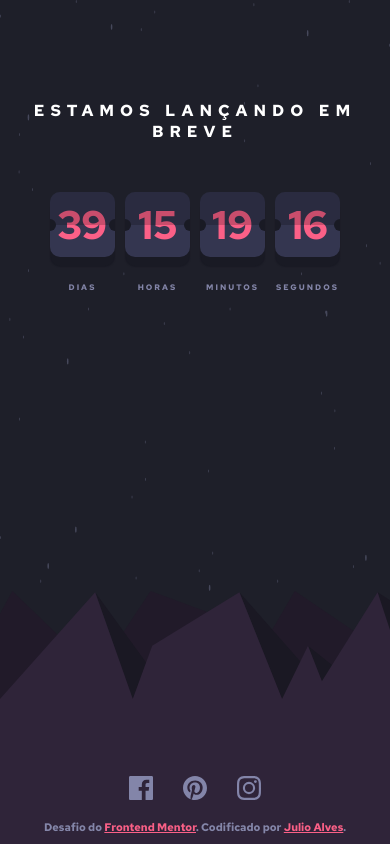
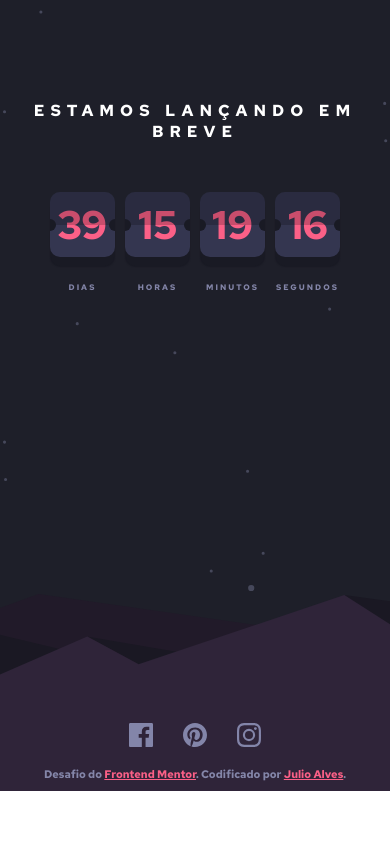
Before and after one commit to JulioAlves-Dev/launch-countdown-timer-main, a plain HTML site: page index.html in a window 390 px wide. Drawn offline with Linux system fonts and the light colour scheme.

Commit message:
Acerto da Resposividade

```diff
--- a/assets/css/style.css
+++ b/assets/css/style.css
@@ -14,18 +14,18 @@
 body {
   font-family: "Red Hat Text", sans-serif;
   font-size: 14px;
+  overflow-x: hidden;
 }
 main {
   width: 100vw;
-  min-height: 100vh;
+  min-height: 70vh;
   display: flex;
   flex-direction: column;
   align-items: center;
-  background: url("../../images/bg-stars.svg"),
-    url("./../../images/pattern-hills.svg"), var(--very-dark-blue);
-  background-repeat: no-repeat, no-repeat;
-  background-size: 100vw 70vh, 100vw 30vh;
-  background-position: top, bottom right;
+  background: url("../../images/bg-stars.svg"), var(--very-dark-blue);
+  background-repeat: no-repeat;
+  background-size: cover;
+  background-position: top;
   letter-spacing: 6px;
   position: relative;
 }
@@ -98,24 +98,35 @@ main .time-item .point-right {
 main .times .time-text {
   color: var(--grayish-blue);
 }
-main .redes-social {
+
+footer {
+  width: 100vw;
+  min-height: 200px;
+  position: relative;
+  background: url("./../../images/pattern-hills.svg"), var(--very-dark-blue);
+  background-repeat: no-repeat;
+  background-size: 100vw cover;
+  background-position: bottom right;
+}
+footer .redes-social {
   width: 100%;
   display: flex;
   justify-content: center;
   position: absolute;
   bottom: 40px;
 }
-main .redes-social ul {
+footer .redes-social ul {
   list-style: none;
   display: flex;
 }
-main .redes-social li {
+footer .redes-social li {
   margin: 0px 15px;
 }
 .redes-social svg:hover path {
   fill: var(--soft-red);
 }
 .attribution {
+  width: 100%;
   font-size: 11px;
   text-align: center;
   letter-spacing: 0;
@@ -128,9 +139,6 @@ main .redes-social li {
 }
 
 @media (max-width: 800px) {
-  main .redes-social {
-    margin-top: 50px;
-  }
 }
 
 @media (max-width: 750px) {
@@ -141,9 +149,6 @@ main .redes-social li {
   main .time-item span {
     font-size: 4.5rem;
     line-height: 120px;
-  }
-  main .redes-social {
-    margin-top: 90px;
   }
 }
 
--- a/index.html
+++ b/index.html
@@ -54,6 +54,8 @@
         <div class="time-text">SEGUNDOS</div>
       </div>
     </div>
+  </main>
+  <footer>
     <div class="redes-social">
       <ul>
         <li>
@@ -77,7 +79,7 @@
       Desafio do <a href="https://www.frontendmentor.io?ref=challenge" target="_blank">Frontend Mentor</a>.
       Codificado por <a href="https://github.com/JulioAlves-Dev" target="_blank">Julio Alves</a>.
     </div>
-  </main>
+  </footer>
   <script src="./assets/js/script.js"></script>
 </body>
 </html>
```
